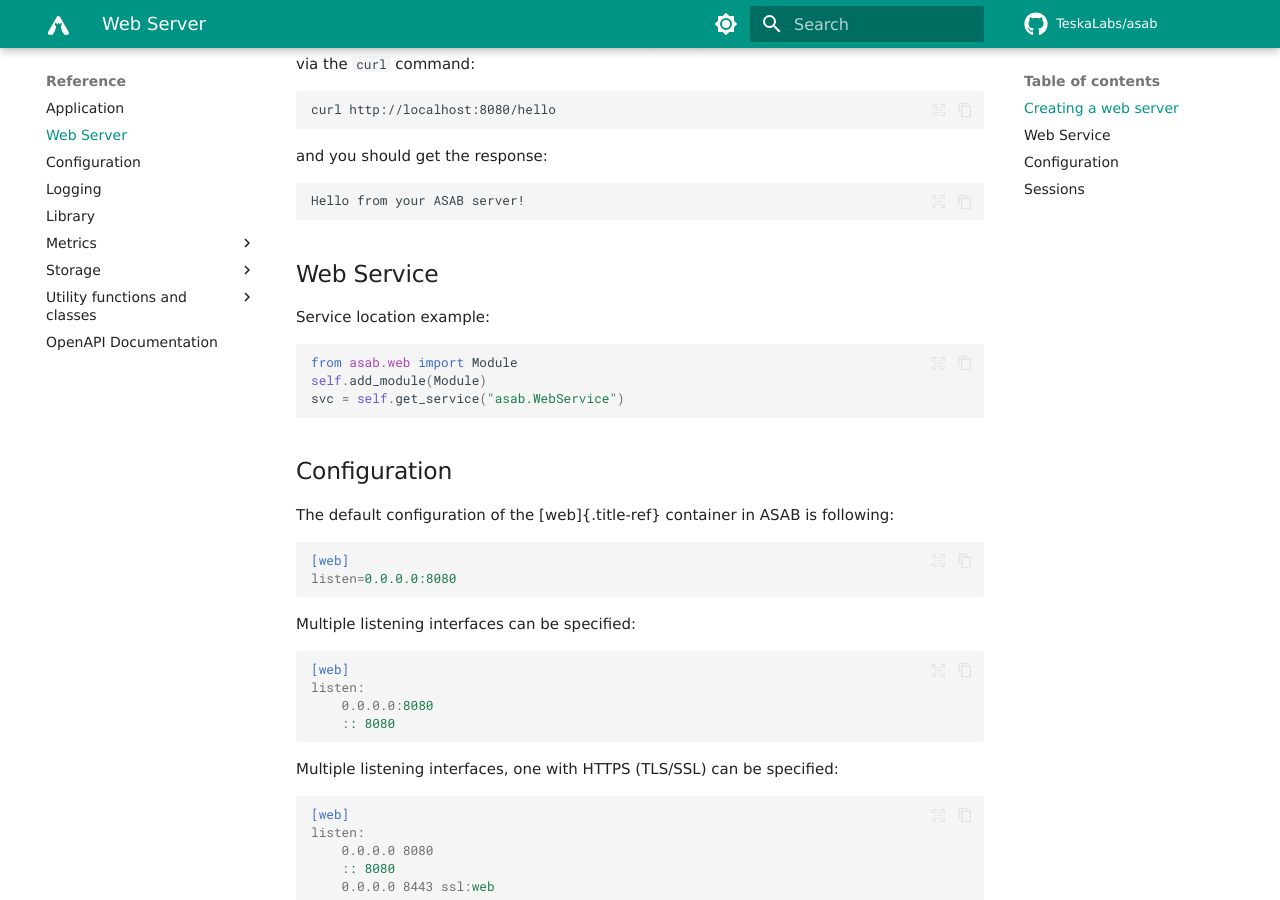
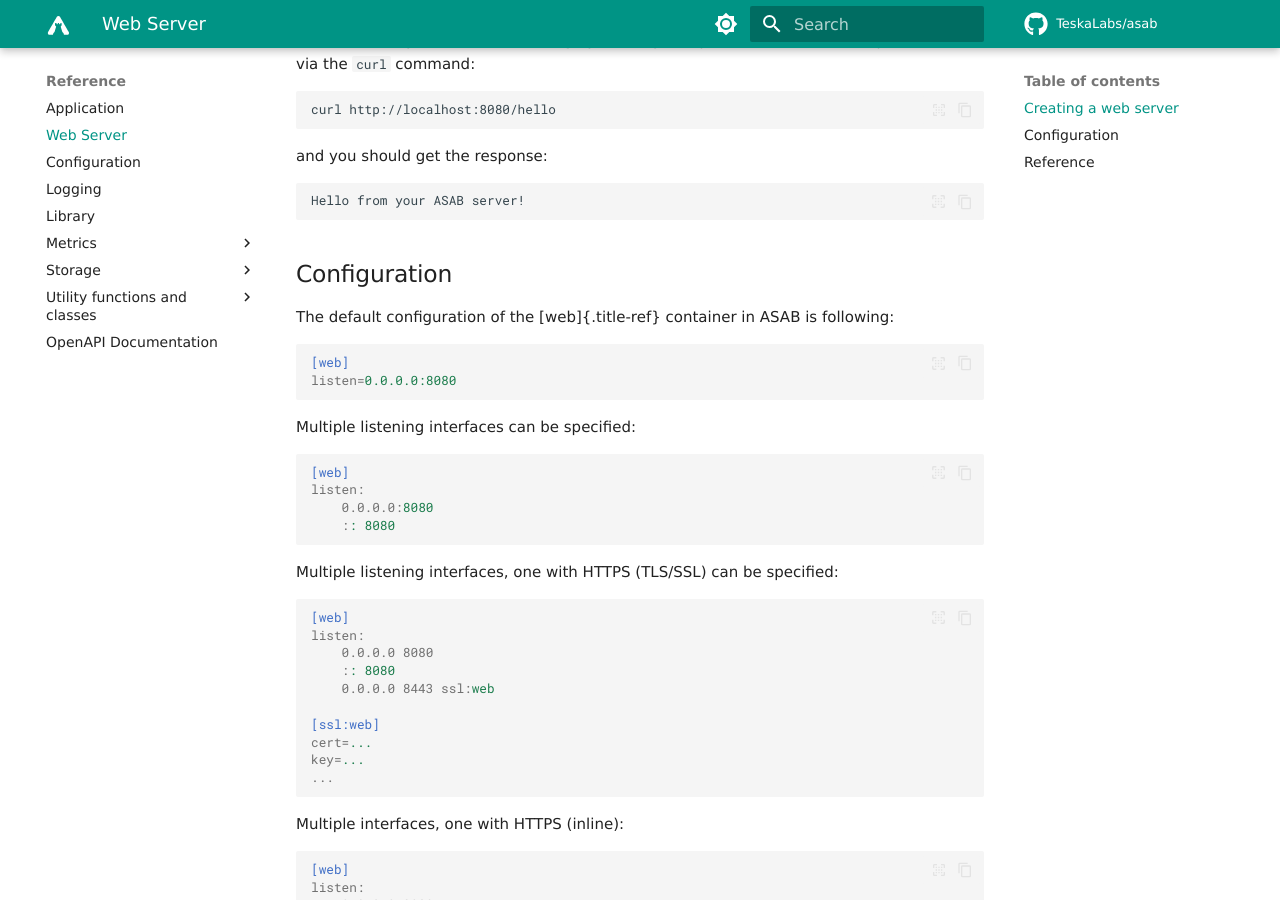
Before and after one commit to TeskaLabs/asab, an MkDocs documentation site: the page built from docs/reference/web/web-server.md, in a window 1280 px wide and 900 px high, scrolled down 1068 px. Built offline with MkDocs 1.6.1 and Material for MkDocs 9.7.7, drawn with Linux system fonts in a browser that asks for light colours; some web fonts are replaced; comment, search, counter and statistics services are not loaded; some of the changed text lies outside the part shown.

Commit message:
Add autodocs

````diff
--- a/docs/reference/web/web-server.md
+++ b/docs/reference/web/web-server.md
@@ -60,16 +60,6 @@
 
 ```
 Hello from your ASAB server!
-```
-
-## Web Service
-
-Service location example:
-
-``` {.python}
-from asab.web import Module
-self.add_module(Module)
-svc = self.get_service("asab.WebService")
 ```
 
 ## Configuration
@@ -144,10 +134,10 @@
 > -   [check\_hostname]{.title-ref}
 > -   [options]{.title-ref}
 
-## Sessions
+## Reference
 
-ASAB Web Service provides an implementation of the web sessions.
+::: asab.web.Module
 
-TODO: \...
+::: asab.web.service.WebService
 
-TODO: \...
+::: asab.web.WebContainer
````
Also changed, not shown: other parts of docs/reference/web/web-server.md (+2 -2 lines).
